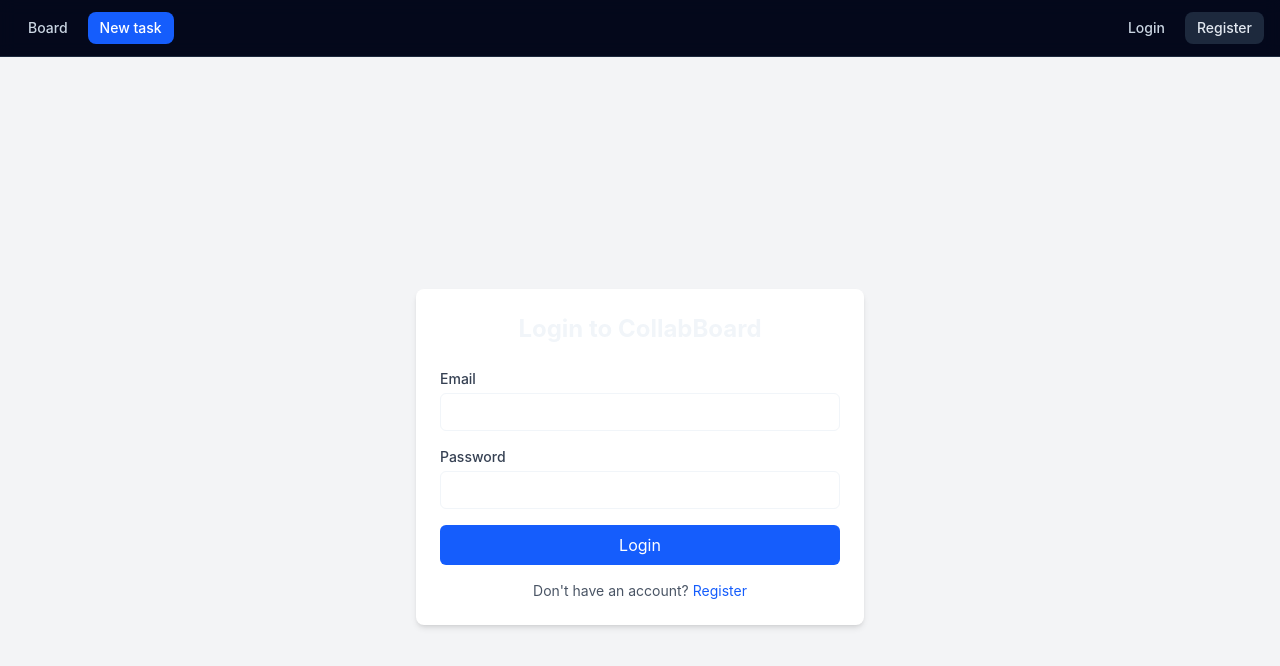
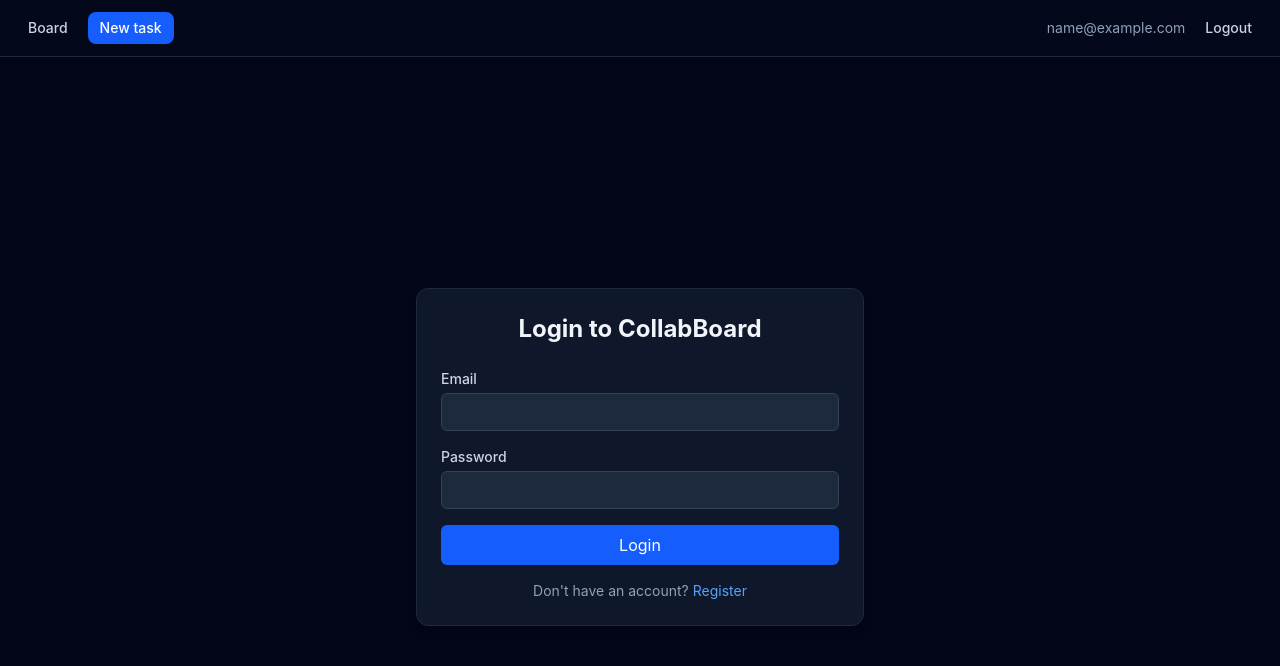
Before and after one commit to dwainXDL/collab-board, a React (Vite) app in the folder client/: page /login in a window 1280 px wide. Shown: the top 666 px of the page. Built offline with nearby package versions, Linux system fonts and the light colour scheme; no server answers; sample sign-in values are in the browser's storage.

Commit message:
fix: auth ui - request() helper, split context, route gaurd + logout, dark theme, auto-login

```diff
--- a/client/src/App.jsx
+++ b/client/src/App.jsx
@@ -1,6 +1,8 @@
-import { BrowserRouter, Routes, Route, Link } from "react-router-dom";
+import { BrowserRouter, Routes, Route } from "react-router-dom";
+import { AuthProvider } from "./context/AuthProvider";
 import { TasksProvider } from "./context/TasksProvider";
-import { AuthProvider } from "./context/AuthContext";
+import NavBar from "./components/NavBar";
+import ProtectedRoute from "./components/ProtectedRoute";
 import BoardPage from "./pages/BoardPage";
 import NewTaskPage from "./pages/NewTaskPage";
 import TaskDetailPage from "./pages/TaskDetailPage";
@@ -13,41 +15,32 @@ export default function App() {
     <AuthProvider>
       <TasksProvider>
         <BrowserRouter>
-          <nav className="sticky top-0 z-10 border-b border-slate-800 bg-slate-950/80 backdrop-blur">
-            <div className="max-w-7xl mx-auto px-4 py-3 flex items-center gap-2">
-              <Link
-                to="/"
-                className="px-3 py-1.5 rounded-lg text-sm font-medium text-slate-300 hover:bg-slate-800 hover:text-white transition-colors"
-              >
-                Board
-              </Link>
-              <Link
-                to="/tasks/new"
-                className="px-3 py-1.5 rounded-lg text-sm font-medium bg-blue-600 text-white hover:bg-blue-500 transition-colors"
-              >
-                New task
-              </Link>
-              <div className="ml-auto flex items-center gap-2">
-                <Link
-                  to="/login"
-                  className="px-3 py-1.5 rounded-lg text-sm font-medium text-slate-300 hover:bg-slate-800 hover:text-white transition-colors"
-                >
-                  Login
-                </Link>
-                <Link
-                  to="/register"
-                  className="px-3 py-1.5 rounded-lg text-sm font-medium bg-slate-800 text-slate-200 hover:bg-slate-700 transition-colors"
-                >
-                  Register
-                </Link>
-              </div>
-            </div>
-          </nav>
-
+          <NavBar />
           <Routes>
-            <Route path="/" element={<BoardPage />} />
-            <Route path="/tasks/new" element={<NewTaskPage />} />
-            <Route path="/tasks/:id" element={<TaskDetailPage />} />
+            <Route
+              path="/"
+              element={
+                <ProtectedRoute>
+                  <BoardPage />
+                </ProtectedRoute>
+              }
+            />
+            <Route
+              path="/tasks/new"
+              element={
+                <ProtectedRoute>
+                  <NewTaskPage />
+                </ProtectedRoute>
+              }
+            />
+            <Route
+              path="/tasks/:id"
+              element={
+                <ProtectedRoute>
+                  <TaskDetailPage />
+                </ProtectedRoute>
+              }
+            />
             <Route path="/login" element={<LoginPage />} />
             <Route path="/register" element={<RegisterPage />} />
             <Route path="*" element={<NotFoundPage />} />
--- a/client/src/api/client.js
+++ b/client/src/api/client.js
@@ -19,7 +19,8 @@ export async function request(path, options = {}) {
   if (res.status === 401) {
     localStorage.removeItem("token");
     window.dispatchEvent(new Event("auth:expired"));
-    throw new Error("Unauthorized");
+    const body = await res.json().catch(() => ({}));
+    throw new Error(body.message || "Unauthorized");
   }
 
   if (!res.ok) {
--- /dev/null
+++ b/client/src/components/NavBar.jsx
@@ -0,0 +1,65 @@
+import { Link, useNavigate } from "react-router-dom";
+import { useAuth } from "../hooks/useAuth";
+
+export default function NavBar() {
+  const { user, token, logout } = useAuth();
+  const navigate = useNavigate();
+
+  const handleLogout = () => {
+    logout();
+    navigate("/login");
+  };
+
+  return (
+    <nav className="sticky top-0 z-10 border-b border-slate-800 bg-slate-950/80 backdrop-blur">
+      <div className="max-w-7xl mx-auto px-4 py-3 flex items-center gap-2">
+        {token && (
+          <>
+            <Link
+              to="/"
+              className="px-3 py-1.5 rounded-lg text-sm font-medium text-slate-300 hover:bg-slate-800 hover:text-white transition-colors"
+            >
+              Board
+            </Link>
+            <Link
+              to="/tasks/new"
+              className="px-3 py-1.5 rounded-lg text-sm font-medium bg-blue-600 text-white hover:bg-blue-500 transition-colors"
+            >
+              New task
+            </Link>
+          </>
+        )}
+        <div className="ml-auto flex items-center gap-2">
+          {token ? (
+            <>
+              {user?.email && (
+                <span className="text-sm text-slate-400">{user.email}</span>
+              )}
+              <button
+                onClick={handleLogout}
+                className="px-3 py-1.5 rounded-lg text-sm font-medium text-slate-300 hover:bg-slate-800 hover:text-white transition-colors"
+              >
+                Logout
+              </button>
+            </>
+          ) : (
+            <>
+              <Link
+                to="/login"
+                className="px-3 py-1.5 rounded-lg text-sm font-medium text-slate-300 hover:bg-slate-800 hover:text-white transition-colors"
+              >
+                Login
+              </Link>
+              <Link
+                to="/register"
+                className="px-3 py-1.5 rounded-lg text-sm font-medium bg-slate-800 text-slate-200 hover:bg-slate-700 transition-colors"
+              >
+                Register
+              </Link>
+            </>
+          )}
+        </div>
+      </div>
+    </nav>
+  );
+}
--- /dev/null
+++ b/client/src/components/ProtectedRoute.jsx
@@ -0,0 +1,8 @@
+import { Navigate } from "react-router-dom";
+import { useAuth } from "../hooks/useAuth";
+
+export default function ProtectedRoute({ children }) {
+  const { token } = useAuth();
+  if (!token) return <Navigate to="/login" replace />;
+  return children;
+}
--- /dev/null
+++ b/client/src/context/AuthContext.js
@@ -0,0 +1,3 @@
+import { createContext } from "react";
+
+export const AuthContext = createContext(null);
--- /dev/null
+++ b/client/src/context/AuthProvider.jsx
@@ -0,0 +1,38 @@
+import { useState, useEffect } from "react";
+import { AuthContext } from "./AuthContext";
+
+export function AuthProvider({ children }) {
+  const [user, setUser] = useState(() => {
+    const saved = localStorage.getItem("user");
+    return saved ? JSON.parse(saved) : null;
+  });
+  const [token, setToken] = useState(
+    () => localStorage.getItem("token") || null,
+  );
+
+  const login = (userData, userToken) => {
+    setUser(userData);
+    setToken(userToken);
+    localStorage.setItem("user", JSON.stringify(userData));
+    localStorage.setItem("token", userToken);
+  };
+
+  const logout = () => {
+    setUser(null);
+    setToken(null);
+    localStorage.removeItem("user");
+    localStorage.removeItem("token");
+  };
+
+  useEffect(() => {
+    const handleExpired = () => logout();
+    window.addEventListener("auth:expired", handleExpired);
+    return () => window.removeEventListener("auth:expired", handleExpired);
+  }, []);
+
+  return (
+    <AuthContext.Provider value={{ user, token, login, logout }}>
+      {children}
+    </AuthContext.Provider>
+  );
+}
--- /dev/null
+++ b/client/src/hooks/useAuth.js
@@ -0,0 +1,8 @@
+import { useContext } from "react";
+import { AuthContext } from "../context/AuthContext";
+
+export function useAuth() {
+  const ctx = useContext(AuthContext);
+  if (!ctx) throw new Error("useAuth must be used within an AuthProvider");
+  return ctx;
+}
--- a/client/src/pages/LoginPage.jsx
+++ b/client/src/pages/LoginPage.jsx
@@ -1,12 +1,12 @@
-import { useState } from 'react';
-import { useNavigate, Link } from 'react-router-dom';
-import { loginApi } from '../api/auth';
-import { useAuth } from '../context/AuthContext';
+import { useState } from "react";
+import { useNavigate, Link } from "react-router-dom";
+import { loginApi } from "../api/auth";
+import { useAuth } from "../hooks/useAuth";
 
 export default function LoginPage() {
-  const [email, setEmail] = useState('');
-  const [password, setPassword] = useState('');
-  const [error, setError] = useState('');
+  const [email, setEmail] = useState("");
+  const [password, setPassword] = useState("");
+  const [error, setError] = useState("");
   const [loading, setLoading] = useState(false);
 
   const { login } = useAuth();
@@ -14,66 +14,71 @@ export default function LoginPage() {
 
   const handleSubmit = async (e) => {
     e.preventDefault();
-    setError('');
+    setError("");
     setLoading(true);
-
     try {
       const data = await loginApi({ email, password });
       login(data.user, data.token);
-      navigate('/');
+      navigate("/");
     } catch (err) {
-      setError(err.message || 'Login failed');
+      setError(err.message || "Login failed");
     } finally {
       setLoading(false);
     }
   };
 
   return (
-    <div className="flex min-h-screen items-center justify-center bg-gray-100 p-4">
-      <div className="w-full max-w-md rounded-lg bg-white p-6 shadow-md">
-        <h2 className="mb-6 text-center text-2xl font-bold">Login to CollabBoard</h2>
+    <div className="flex min-h-screen items-center justify-center bg-slate-950 p-4">
+      <div className="w-full max-w-md rounded-xl border border-slate-800 bg-slate-900 p-6 shadow-lg">
+        <h2 className="mb-6 text-center text-2xl font-bold text-slate-100">
+          Login to CollabBoard
+        </h2>
 
         {error && (
-          <div className="mb-4 rounded bg-red-100 p-2 text-sm text-red-600">
+          <div className="mb-4 rounded-lg border border-red-900 bg-red-950/50 p-2 text-sm text-red-400">
             {error}
           </div>
         )}
 
         <form onSubmit={handleSubmit} className="space-y-4">
           <div>
-            <label className="block text-sm font-medium text-gray-700">Email</label>
+            <label className="block text-sm font-medium text-slate-300">
+              Email
+            </label>
             <input
               type="email"
               required
               value={email}
               onChange={(e) => setEmail(e.target.value)}
-              className="mt-1 w-full rounded-md border p-2 text-sm focus:outline-none focus:ring-2 focus:ring-blue-500"
+              className="mt-1 w-full rounded-md border border-slate-700 bg-slate-800 p-2 text-sm text-slate-100 focus:outline-none focus:ring-2 focus:ring-blue-500"
             />
           </div>
 
           <div>
-            <label className="block text-sm font-medium text-gray-700">Password</label>
+            <label className="block text-sm font-medium text-slate-300">
+              Password
+            </label>
             <input
               type="password"
               required
               value={password}
               onChange={(e) => setPassword(e.target.value)}
-              className="mt-1 w-full rounded-md border p-2 text-sm focus:outline-none focus:ring-2 focus:ring-blue-500"
+              className="mt-1 w-full rounded-md border border-slate-700 bg-slate-800 p-2 text-sm text-slate-100 focus:outline-none focus:ring-2 focus:ring-blue-500"
             />
           </div>
 
           <button
             type="submit"
             disabled={loading}
-            className="w-full rounded-md bg-blue-600 py-2 text-white hover:bg-blue-700 disabled:opacity-50"
+            className="w-full rounded-md bg-blue-600 py-2 text-white hover:bg-blue-500 disabled:opacity-50"
           >
-            {loading ? 'Logging in...' : 'Login'}
+            {loading ? "Logging in..." : "Login"}
           </button>
         </form>
 
-        <p className="mt-4 text-center text-sm text-gray-600">
-          Don't have an account?{' '}
-          <Link to="/register" className="text-blue-600 hover:underline">
+        <p className="mt-4 text-center text-sm text-slate-400">
+          Don't have an account?{" "}
+          <Link to="/register" className="text-blue-400 hover:underline">
             Register
           </Link>
         </p>
--- a/client/src/pages/RegisterPage.jsx
+++ b/client/src/pages/RegisterPage.jsx
@@ -1,13 +1,12 @@
-import { useState } from 'react';
-import { useNavigate, Link } from 'react-router-dom';
-import { registerApi } from '../api/auth';
-import { useAuth } from '../context/AuthContext';
+import { useState } from "react";
+import { useNavigate, Link } from "react-router-dom";
+import { registerApi, loginApi } from "../api/auth";
+import { useAuth } from "../hooks/useAuth";
 
 export default function RegisterPage() {
-  const [name, setName] = useState('');
-  const [email, setEmail] = useState('');
-  const [password, setPassword] = useState('');
-  const [error, setError] = useState('');
+  const [email, setEmail] = useState("");
+  const [password, setPassword] = useState("");
+  const [error, setError] = useState("");
   const [loading, setLoading] = useState(false);
 
   const { login } = useAuth();
@@ -15,77 +14,74 @@ export default function RegisterPage() {
 
   const handleSubmit = async (e) => {
     e.preventDefault();
-    setError('');
+    setError("");
     setLoading(true);
-
     try {
-      const data = await registerApi({ name, email, password });
+      await registerApi({ email, password });
+      // register returns { user } with no token — log in right after to get one
+      const data = await loginApi({ email, password });
       login(data.user, data.token);
-      navigate('/');
+      navigate("/");
     } catch (err) {
-      setError(err.message || 'Registration failed');
+      setError(err.message || "Registration failed");
     } finally {
       setLoading(false);
     }
   };
 
   return (
-    <div className="flex min-h-screen items-center justify-center bg-gray-100 p-4">
-      <div className="w-full max-w-md rounded-lg bg-white p-6 shadow-md">
-        <h2 className="mb-6 text-center text-2xl font-bold">Register for CollabBoard</h2>
+    <div className="flex min-h-screen items-center justify-center bg-slate-950 p-4">
+      <div className="w-full max-w-md rounded-xl border border-slate-800 bg-slate-900 p-6 shadow-lg">
+        <h2 className="mb-6 text-center text-2xl font-bold text-slate-100">
+          Register for CollabBoard
+        </h2>
 
         {error && (
-          <div className="mb-4 rounded bg-red-100 p-2 text-sm text-red-600">
+          <div className="mb-4 rounded-lg border border-red-900 bg-red-950/50 p-2 text-sm text-red-400">
             {error}
           </div>
         )}
 
         <form onSubmit={handleSubmit} className="space-y-4">
           <div>
-            <label className="block text-sm font-medium text-gray-700">Name</label>
-            <input
-              type="text"
-              required
-              value={name}
-              onChange={(e) => setName(e.target.value)}
-              className="mt-1 w-full rounded-md border p-2 text-sm focus:outline-none focus:ring-2 focus:ring-blue-500"
-            />
-          </div>
-
-          <div>
-            <label className="block text-sm font-medium text-gray-700">Email</label>
+            <label className="block text-sm font-medium text-slate-300">
+              Email
+            </label>
             <input
               type="email"
               required
               value={email}
               onChange={(e) => setEmail(e.target.value)}
-              className="mt-1 w-full rounded-md border p-2 text-sm focus:outline-none focus:ring-2 focus:ring-blue-500"
+              className="mt-1 w-full rounded-md border border-slate-700 bg-slate-800 p-2 text-sm text-slate-100 focus:outline-none focus:ring-2 focus:ring-blue-500"
             />
           </div>
 
           <div>
-            <label className="block text-sm font-medium text-gray-700">Password</label>
+            <label className="block text-sm font-medium text-slate-300">
+              Password
+            </label>
             <input
               type="password"
               required
+              minLength={8}
               value={password}
               onChange={(e) => setPassword(e.target.value)}
-              className="mt-1 w-full rounded-md border p-2 text-sm focus:outline-none focus:ring-2 focus:ring-blue-500"
+              className="mt-1 w-full rounded-md border border-slate-700 bg-slate-800 p-2 text-sm text-slate-100 focus:outline-none focus:ring-2 focus:ring-blue-500"
             />
           </div>
 
           <button
             type="submit"
             disabled={loading}
-            className="w-full rounded-md bg-blue-600 py-2 text-white hover:bg-blue-700 disabled:opacity-50"
+            className="w-full rounded-md bg-blue-600 py-2 text-white hover:bg-blue-500 disabled:opacity-50"
           >
-            {loading ? 'Creating account...' : 'Register'}
+            {loading ? "Creating account..." : "Register"}
           </button>
         </form>
 
-        <p className="mt-4 text-center text-sm text-gray-600">
-          Already have an account?{' '}
-          <Link to="/login" className="text-blue-600 hover:underline">
+        <p className="mt-4 text-center text-sm text-slate-400">
+          Already have an account?{" "}
+          <Link to="/login" className="text-blue-400 hover:underline">
             Login
           </Link>
         </p>
```
Also changed, not shown: client/src/api/auth.js (+8 -18 lines), client/src/context/AuthContext.jsx (deleted, +0 -39 lines).
